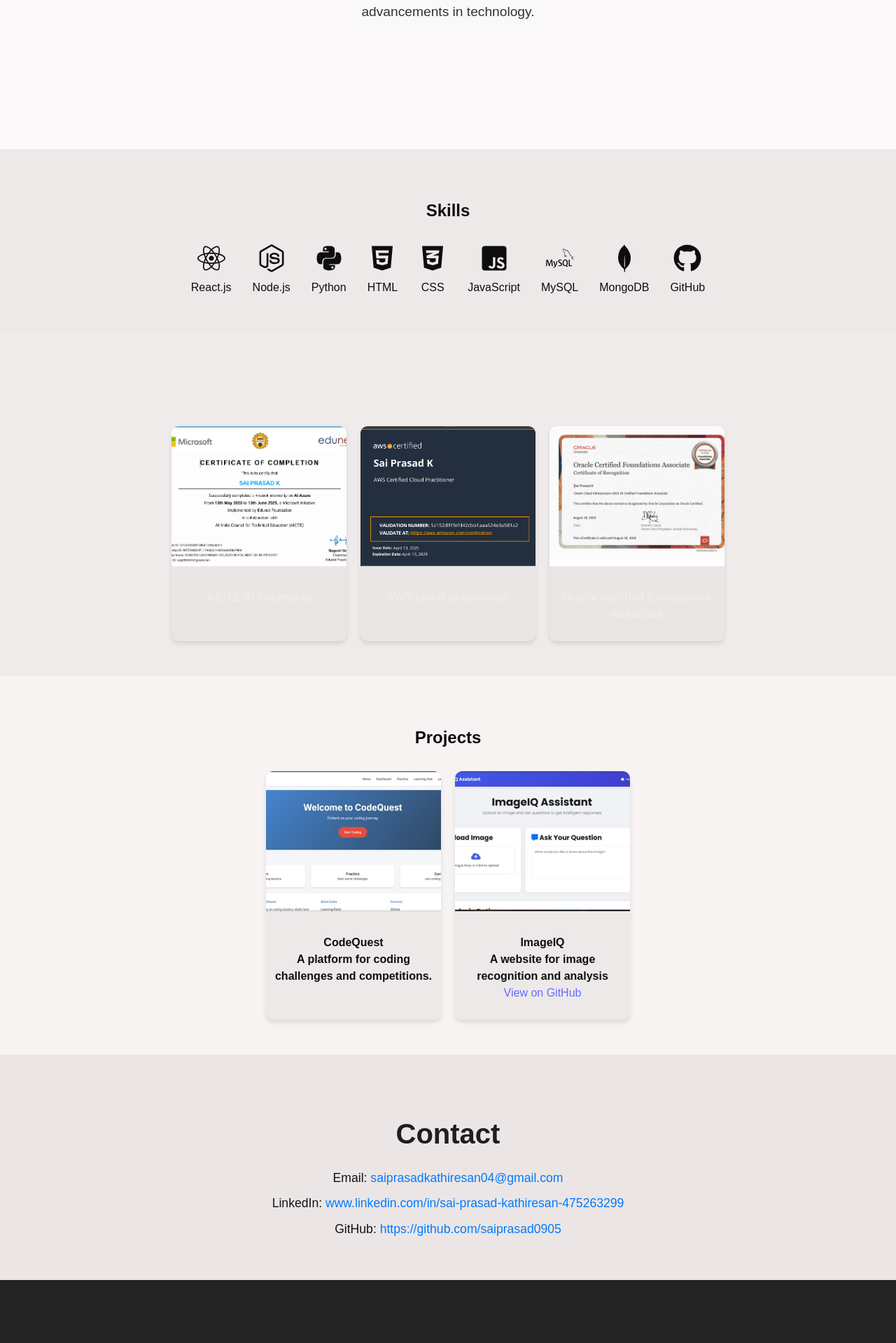
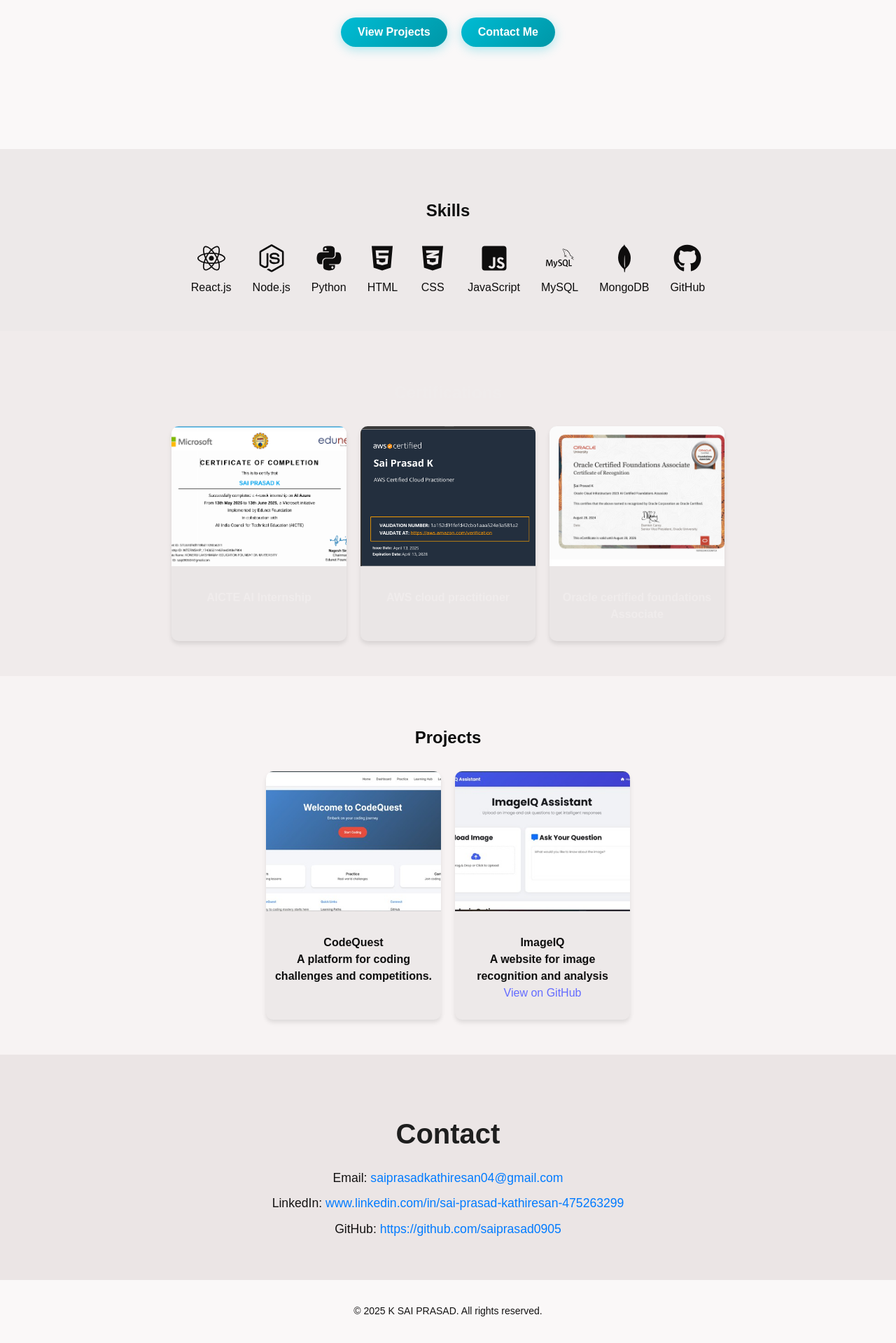
Before and after one commit to saiprasad0905/Portfolio, a React (Vite) app: page / in a window 1280 px wide. Shown: the part 401-2320 px from the top of the page at 70% size. Before the commit the page ends 2230 px from the top, so only its background shows below. Built offline with nearby package versions, Linux system fonts and the light colour scheme.

Commit message:
recently updated

```diff
--- a/src/App.jsx
+++ b/src/App.jsx
@@ -5,6 +5,8 @@ import Skills from "./components/Skills/Skills";
 import Certifications from "./components/Certifications/Certifications";
 import Projects from "./components/Projects/Projects";
 import Contact from "./components/Contact/Contact";
+import Footer from "./components/Footer/Footer";
+
 import "./App.css";
 
 function App() {
@@ -16,6 +18,7 @@ function App() {
       <Certifications />
       <Projects />
       <Contact />
+      <Footer />
     </div>
   );
 }
--- a/src/components/About/About.css
+++ b/src/components/About/About.css
@@ -24,3 +24,37 @@
   margin: auto;
   margin-top: 20px;
 }
+
+.about-buttons {
+  margin-top: 30px;
+  display: flex;
+  gap: 20px;
+  justify-content: center;
+  flex-wrap: wrap;
+}
+
+.about-btn {
+  padding: 12px 24px;
+  font-size: 1rem;
+  font-weight: 600;
+  color: #ffffff !important;
+  background: linear-gradient(135deg, #00bcd4, #0097a7) !important;
+  border: none;
+  border-radius: 25px;
+  cursor: pointer;
+  transition: all 0.3s ease;
+  box-shadow: 0 4px 15px rgba(0, 188, 212, 0.3);
+  display: inline-block;
+  position: relative;
+  z-index: 10;
+}
+
+.about-btn:hover {
+  transform: translateY(-2px);
+  box-shadow: 0 6px 20px rgba(0, 188, 212, 0.4);
+  background: linear-gradient(135deg, #0097a7, #00bcd4);
+}
+
+.about-btn:active {
+  transform: translateY(0);
+}
--- a/src/components/About/About.jsx
+++ b/src/components/About/About.jsx
@@ -25,6 +25,20 @@ function About() {
           build innovative AI solutions while staying updated with the latest
           advancements in technology.
         </p>
+        <div className="about-buttons">
+          <button
+            className="about-btn"
+            onClick={() => document.getElementById('projects').scrollIntoView({ behavior: 'smooth' })}
+          >
+            View Projects
+          </button>
+          <button
+            className="about-btn"
+            onClick={() => document.getElementById('contact').scrollIntoView({ behavior: 'smooth' })}
+          >
+            Contact Me
+          </button>
+        </div>
       </div>
     </section>
   );
--- /dev/null
+++ b/src/components/Footer/Footer.css
@@ -0,0 +1,29 @@
+.footer {
+    background-color: #faf8f8;
+    color: rgb(20, 19, 19);
+    padding: 20px 0;
+    text-align: center;
+    font-size: 14px;
+  }
+
+  .footer-container {
+    max-width: 1100px;
+    margin: auto;
+    display: flex;
+    flex-direction: column;
+    align-items: center;
+    gap: 10px;
+  }
+
+  .footer-links a,
+  .footer-social a {
+    margin: 0 10px;
+    color: #bbb;
+    text-decoration: none;
+    transition: color 0.3s ease;
+  }
+
+  .footer-links a:hover,
+  .footer-social a:hover {
+    color: #fff;
+  }
--- /dev/null
+++ b/src/components/Footer/Footer.jsx
@@ -0,0 +1,20 @@
+import React from "react";
+import "./Footer.css";
+
+const Footer = () => {
+  return (
+    <footer className="footer">
+      <div className="footer-container">
+        <p>© {new Date().getFullYear()} K SAI PRASAD. All rights reserved.</p>
+
+
+
+        <div className="footer-social">
+
+        </div>
+      </div>
+    </footer>
+  );
+};
+
+export default Footer;
```
